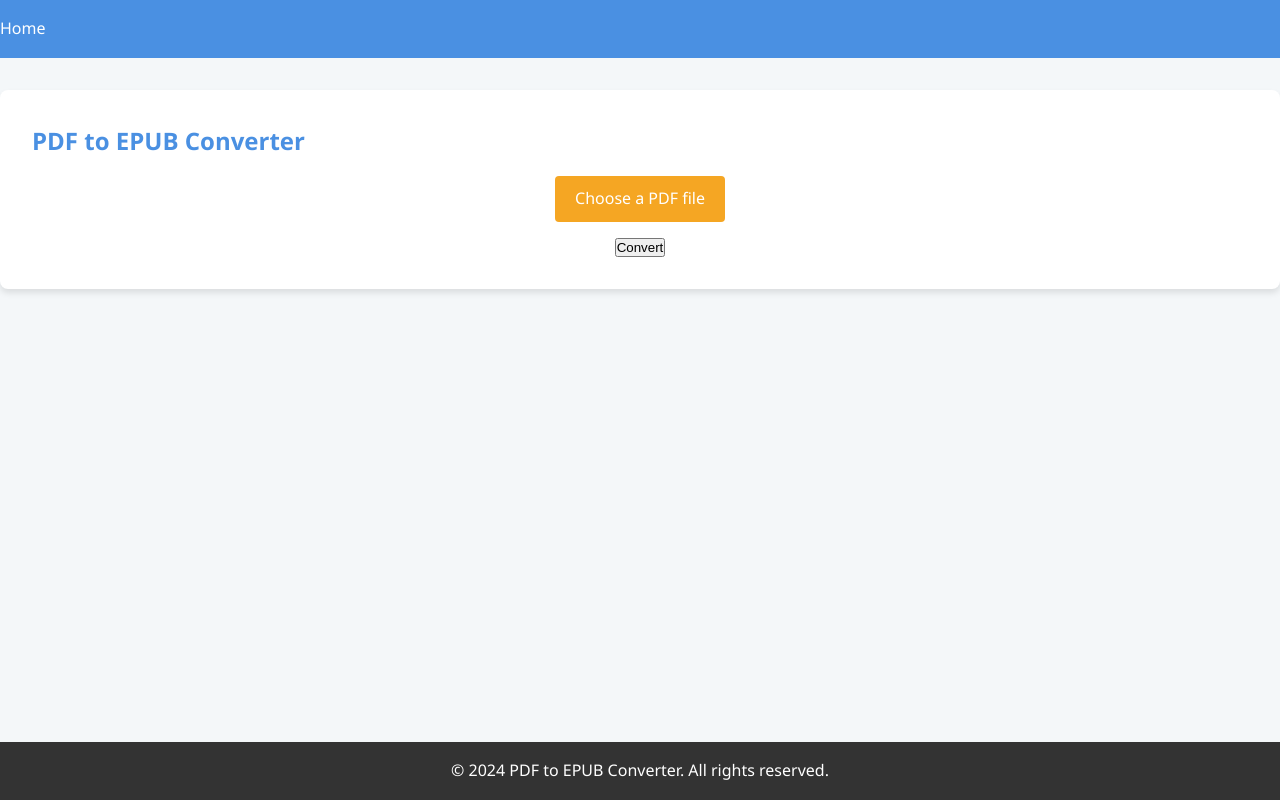
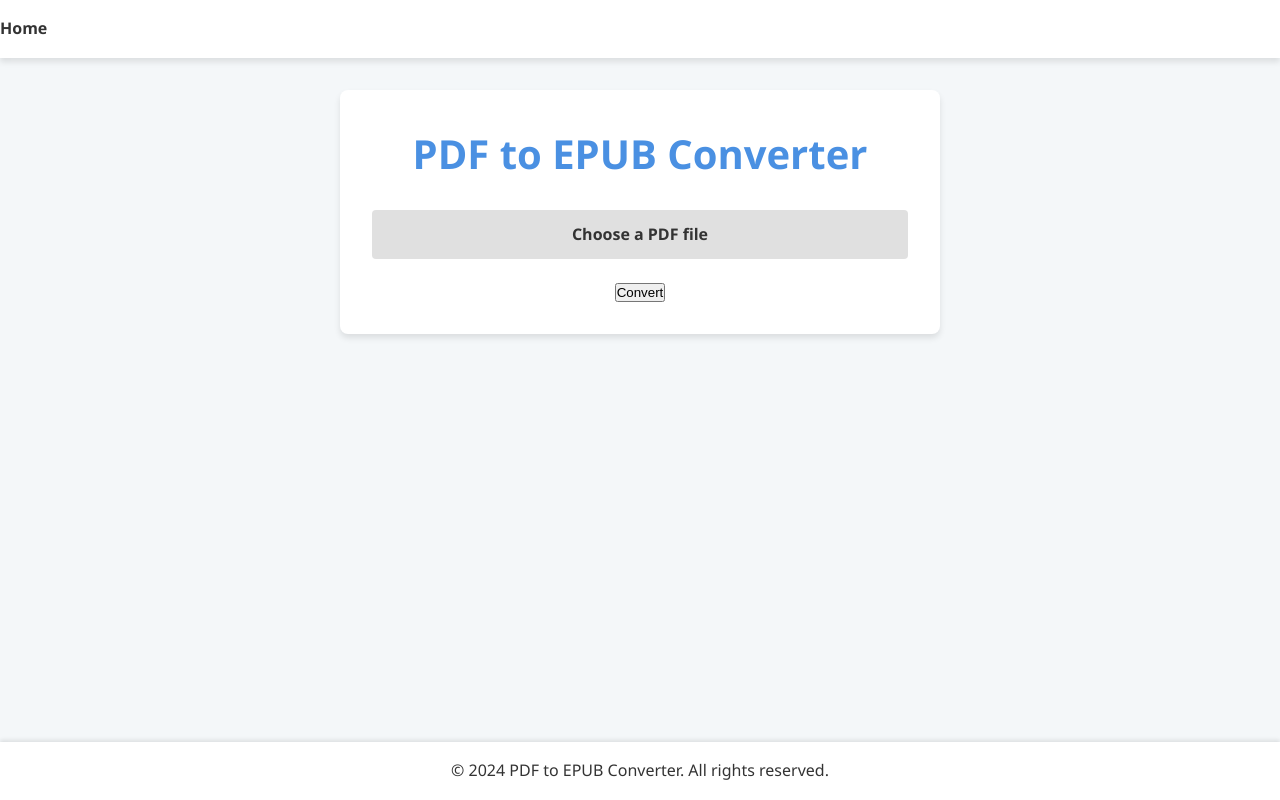
Before and after one commit to AniruddhaAJadhav7/updf, a FastAPI app: page / in a window 1280 px wide. Run offline with FastAPI, Linux system fonts and the light colour scheme.

Commit message:
Update styles.css

```diff
--- a/static/css/styles.css
+++ b/static/css/styles.css
@@ -1,8 +1,16 @@
 :root {
   --primary-color: #4a90e2;
+  --primary-dark: #3a7bc8;
   --secondary-color: #f5a623;
   --background-color: #f4f7f9;
-    --text-color: #333;
+  --text-color: #333333;
+  --error-color: #e74c3c;
+  --success-color: #2ecc71;
+  --white: #ffffff;
+  --gray-light: #e0e0e0;
+  --gray: #9e9e9e;
+  --shadow: 0 4px 6px rgba(0, 0, 0, 0.1);
+  --transition: all 0.3s ease;
 }
 
 * {
@@ -16,6 +24,9 @@ body {
   line-height: 1.6;
   color: var(--text-color);
   background-color: var(--background-color);
+  min-height: 100vh;
+  display: flex;
+  flex-direction: column;
 }
 
 .container {
@@ -26,39 +37,48 @@ body {
 }
 
 header {
-    background-color: var(--primary-color);
-    color: white;
+  background-color: var(--white);
+  box-shadow: var(--shadow);
   padding: 1rem 0;
 }
 
 nav ul {
   list-style-type: none;
   display: flex;
-}
-
-nav ul li {
-    margin-right: 20px;
+  justify-content: space-between;
+  align-items: center;
 }
 
 nav ul li a {
-    color: white;
+  color: var(--text-color);
   text-decoration: none;
+  font-weight: 600;
+  transition: var(--transition);
+}
+
+nav ul li a:hover {
+  color: var(--primary-color);
 }
 
 main {
+  flex: 1;
   padding: 2rem 0;
 }
 
 h1 {
   color: var(--primary-color);
-    margin-bottom: 1rem;
+  margin-bottom: 1.5rem;
+  font-size: 2.5rem;
+  text-align: center;
 }
 
 .converter, .result {
-    background-color: white;
+  background-color: var(--white);
   border-radius: 8px;
   padding: 2rem;
-    box-shadow: 0 4px 6px rgba(0, 0, 0, 0.1);
+  box-shadow: var(--shadow);
+  max-width: 600px;
+  margin: 0 auto;
 }
 
 form {
@@ -69,7 +89,8 @@ form {
 
 .file-input {
   position: relative;
-    margin-bottom: 1rem;
+  margin-bottom: 1.5rem;
+  width: 100%;
 }
 
 .file-input input[type="file"] {
@@ -83,38 +104,68 @@ form {
 }
 
 .file-input label {
-    display: inline-block;
-    padding: 10px 20px;
-    background-color: var(--secondary-color);
-    color: white;
+  display: flex;
+  align-items: center;
+  justify-content: center;
+  width: 100%;
+  padding: 0.75rem 1rem;
+  background-color: var(--gray-light);
+  color: var(--text-color);
   border-radius: 4px;
   cursor: pointer;
+  transition: var(--transition);
+  font-weight: 600;
+}
+
+.file-input:hover label {
+  background-color: var(--gray);
+  color: var(--white);
 }
 
 .button {
   display: inline-block;
-    padding: 10px 20px;
+  padding: 0.75rem 1.5rem;
   background-color: var(--primary-color);
-    color: white;
+  color: var(--white);
   text-decoration: none;
   border-radius: 4px;
   border: none;
   cursor: pointer;
-    font-size: 16px;
-    transition: background-color 0.3s ease;
+  font-size: 1rem;
+  font-weight: 600;
+  text-transform: uppercase;
+  letter-spacing: 0.5px;
+  transition: var(--transition);
+  width: 100%;
+  max-width: 200px;
 }
 
 .button:hover {
-    background-color: darken(var(--primary-color), 10%);
+  background-color: var(--primary-dark);
+  transform: translateY(-2px);
+}
+
+.button:disabled {
+  background-color: var(--gray);
+  cursor: not-allowed;
+  transform: none;
 }
 
 .download-button {
-    background-color: var(--secondary-color);
+  background-color: var(--success-color);
+}
+
+.download-button:hover {
+  background-color: #27ae60;
 }
 
 .back-button {
-    background-color: #6c757d;
-    margin-left: 10px;
+  background-color: var(--secondary-color);
+  margin-top: 1rem;
+}
+
+.back-button:hover {
+  background-color: #e67e22;
 }
 
 .hidden {
@@ -128,37 +179,48 @@ form {
   border-radius: 50%;
   border-left-color: var(--primary-color);
   animation: spin 1s linear infinite;
+  margin: 0 auto 1rem;
 }
 
 @keyframes spin {
-    0% {
-        transform: rotate(0deg);
+  0% { transform: rotate(0deg); }
+  100% { transform: rotate(360deg); }
 }
-    100% {
-        transform: rotate(360deg);
+
+.loading-text, .error {
+  text-align: center;
+  margin-top: 1rem;
+  font-weight: 600;
 }
+
+.error {
+  color: var(--error-color);
 }
 
 footer {
-    background-color: #333;
-    color: white;
+  background-color: var(--white);
+  color: var(--text-color);
   text-align: center;
   padding: 1rem 0;
-    position: absolute;
-    bottom: 0;
-    width: 100%;
+  margin-top: auto;
+  box-shadow: 0 -2px 4px rgba(0, 0, 0, 0.1);
 }
 
 @media (max-width: 768px) {
   .container {
     width: 95%;
   }
-}
-.error {
-    color: #ff0000;
-    margin-top: 1rem;
+
+  h1 {
+    font-size: 2rem;
   }
 
-.hidden {
-    display: none;
+  .converter, .result {
+    padding: 1.5rem;
   }
+
+  .button {
+    padding: 0.6rem 1.2rem;
+    font-size: 0.9rem;
+  }
+}
```
Lines whose indentation alone changed are shown as unchanged.
